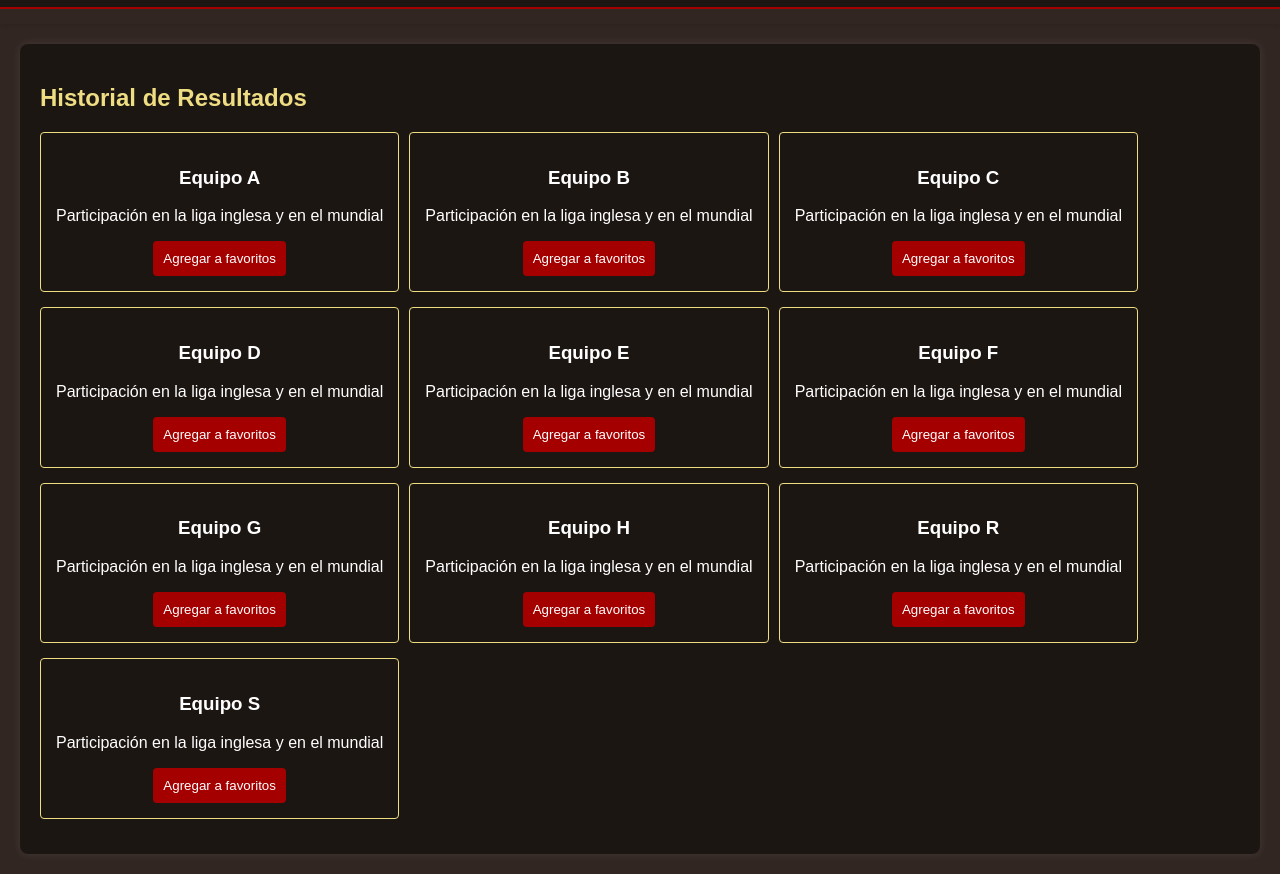
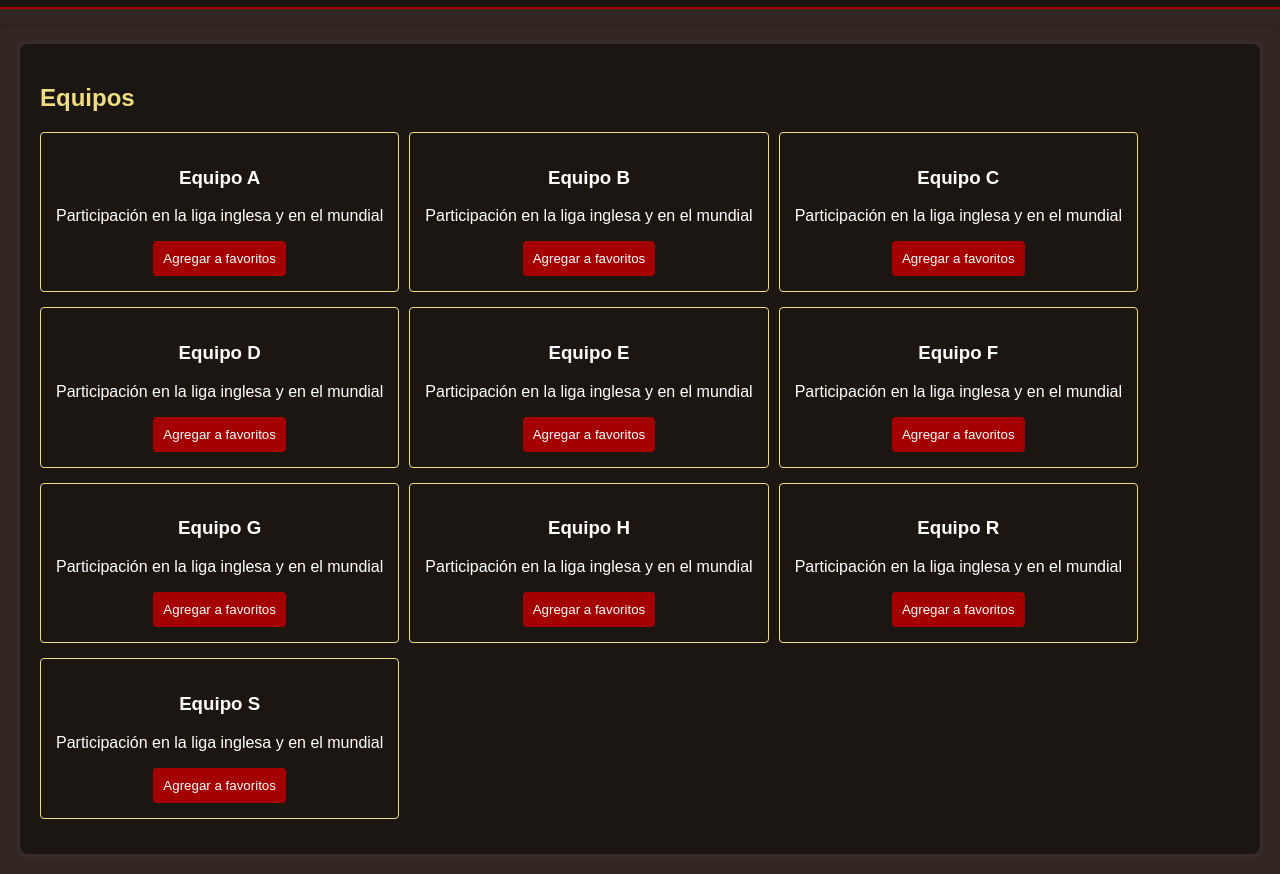
Before and after one commit to jucamo0713/CentroDeApuestasQuidditch, a plain HTML site: page teams.html in a window 1280 px wide. Shown: the part 73-947 px from the top of the page. Drawn offline with Linux system fonts and the light colour scheme.

Commit message:
Corrección en un título

```diff
--- a/teams.html
+++ b/teams.html
@@ -42,7 +42,7 @@
 <main>
     <!-- Página Principal -->
     <section id="dashboard">
-        <h2>Historial de Resultados</h2>
+        <h2>Equipos</h2>
         <!-- Listado de equipos participantes -->
         <div class="matches-container">
             <div class="match">
```
Also changed, not shown: teams_user.html (+1 -1 lines).
